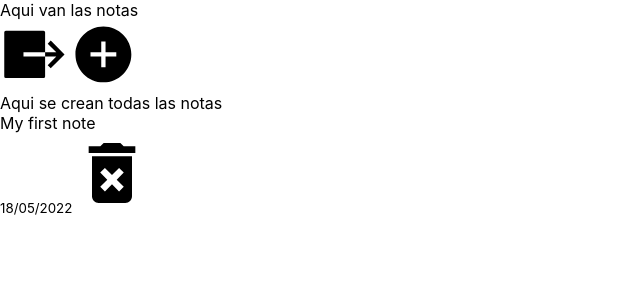
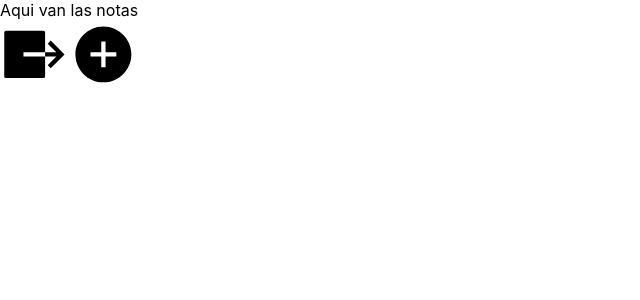
Before and after one commit to EliTejeda/LabNotes, a React (Create React App) app: page /Home in a window 1280 px wide. Shown: the top 300 px of the page, without its empty margins (0-640 px from the left). Built offline with nearby package versions, Linux system fonts and the light colour scheme.

Commit message:
Correcion en package.json por error en Dependabot alert

```diff
--- a/package.json
+++ b/package.json
@@ -13,7 +13,6 @@
     "react-icons": "^4.3.1",
     "react-router": "^6.3.0",
     "react-router-dom": "^6.3.0",
-    "react-scripts": "5.0.1",
     "web-vitals": "^2.1.4"
   },
   "scripts": {
@@ -41,6 +40,7 @@
     ]
   },
   "devDependencies": {
+    "react-scripts": "5.0.1",
     "eslint": "^8.15.0",
     "eslint-config-airbnb": "^19.0.4",
     "eslint-plugin-import": "^2.26.0",
--- a/src/components/Home/Home.js
+++ b/src/components/Home/Home.js
@@ -4,7 +4,7 @@ import { useNavigate } from 'react-router-dom';
 import { IoExitSharp, IoAddCircleSharp } from 'react-icons/io5';
 import { signOut } from 'firebase/auth';
 import { auth } from '../../firebase/firebaseConfig';
-import CreateNotes from '../Notes/CreateNotes';
+/*import CreateNotes from '../Notes/CreateNotes';*/
 
 export default function Home() {
   const navigate = useNavigate();
@@ -22,7 +22,7 @@ export default function Home() {
       <div className="notes-list">Aqui van las notas</div>
       <IoExitSharp type="submit" onClick={handleLogOut} size="4.3em" />
       <IoAddCircleSharp type="submit" onClick={handleAddNote} size="4.3em" />
-      <CreateNotes />
+
     </>
   );
 }
--- a/src/components/Notes/CreateNotes.js
+++ b/src/components/Notes/CreateNotes.js
@@ -3,12 +3,15 @@ import { React, useState } from 'react';
 import { useNavigate } from 'react-router-dom';
 import { MdDeleteForever } from 'react-icons/md';
 import { notes } from '../../firebase/firebaseConfig';
+import Note from './Note';
 
 export default function CreateNotes() {
   const onNavigate = useNavigate();
   /* const user = auth.currentUser; */
 
   const [title, setTitle] = useState('');
+  setTitle('titulo de la nota');
+  console.log(title);
   const [text, setText] = useState('');
 
   const handleAddNote = () => {
@@ -33,12 +36,13 @@ export default function CreateNotes() {
 
   return (
     <>
+      <Note />
       <div className="note"> Aqui se crean todas las notas </div>
-      <span>My first note</span>
+      <h1>{title}</h1>
+      <h2>My first note</h2>
       <div className="note-footer" />
       <small>18/05/2022</small>
       <MdDeleteForever className="delete-icon" size="5em" />
-
     </>
   );
 }
--- /dev/null
+++ b/src/components/Notes/Note.js
@@ -0,0 +1,12 @@
+const Note = () => {
+  return (
+
+    <div className="note ">
+      <p> my primera nota</p>
+      <div className="note-footer" />
+      <input type="text" />
+    </div>
+  );
+}
+
+export default Note;
```
